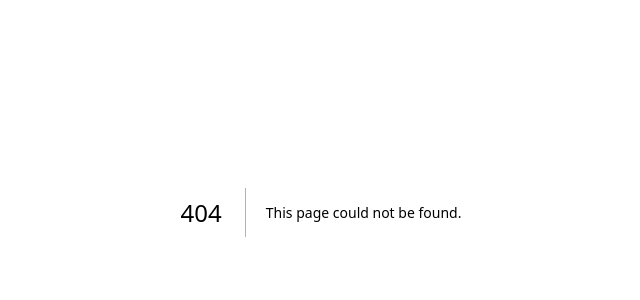
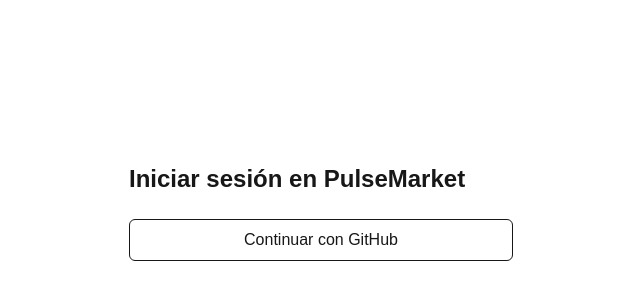
Before and after one commit to IkerSalvatore/Pulsemarket, a Next.js app: page /login in a window 1280 px wide. Before the commit this address had no page. Shown: the part 188-488 px from the top of the page, without its empty margins (319-959 px from the left). Built offline with nearby package versions, Linux system fonts and the light colour scheme.

Commit message:
Agrega pantalla de login propia con mensaje de error (1.7)

```diff
--- /dev/null
+++ b/app/login/page.tsx
@@ -0,0 +1,55 @@
+import { Suspense } from "react";
+import { signIn } from "@/auth";
+
+type SearchParams = Promise<{ [key: string]: string | string[] | undefined }>;
+
+const MENSAJES: Record<string, string> = {
+  AccessDenied: "No se concedió el acceso. Intenta de nuevo.",
+  OAuthCallbackError: "No se pudo completar el inicio de sesión. Intenta de nuevo.",
+  Configuration: "Hay un problema de configuración del servidor de login.",
+};
+
+async function MensajeError({ searchParams }: { searchParams: SearchParams }) {
+  const { error } = await searchParams;
+  if (!error) return null;
+
+  const codigo = Array.isArray(error) ? error[0] : error;
+  const mensaje = MENSAJES[codigo] ?? "No se pudo iniciar sesión. Intenta de nuevo.";
+
+  return (
+    <p
+      role="alert"
+      className="mb-4 rounded-md border border-red-500 bg-red-50 p-3 text-sm text-red-700"
+    >
+      {mensaje}
+    </p>
+  );
+}
+
+export default function LoginPage({ searchParams }: { searchParams: SearchParams }) {
+  return (
+    <main className="flex min-h-screen items-center justify-center p-6">
+      <div className="w-full max-w-sm">
+        <h1 className="mb-6 text-2xl font-semibold">Iniciar sesión en PulseMarket</h1>
+
+        <Suspense fallback={null}>
+          <MensajeError searchParams={searchParams} />
+        </Suspense>
+
+        <form
+          action={async () => {
+            "use server";
+            await signIn("github", { redirectTo: "/dashboard" });
+          }}
+        >
+          <button
+            type="submit"
+            className="w-full rounded-md border px-4 py-2 font-medium hover:bg-gray-100 dark:hover:bg-gray-800"
+          >
+            Continuar con GitHub
+          </button>
+        </form>
+      </div>
+    </main>
+  );
+}
--- a/auth.ts
+++ b/auth.ts
@@ -4,4 +4,5 @@
 export const { handlers, auth, signIn, signOut } = NextAuth({
   providers: [GitHub],
   session: { strategy: "jwt" },
+  pages: { signIn: "/login", error: "/login" },
 });
--- a/proxy.ts
+++ b/proxy.ts
@@ -3,7 +3,7 @@
 
 export const proxy = auth((req) => {
   if (!req.auth) {
-    return NextResponse.redirect(new URL("/api/auth/signin", req.nextUrl.origin));
+    return NextResponse.redirect(new URL("/login", req.nextUrl.origin));
   }
 });
 
```
